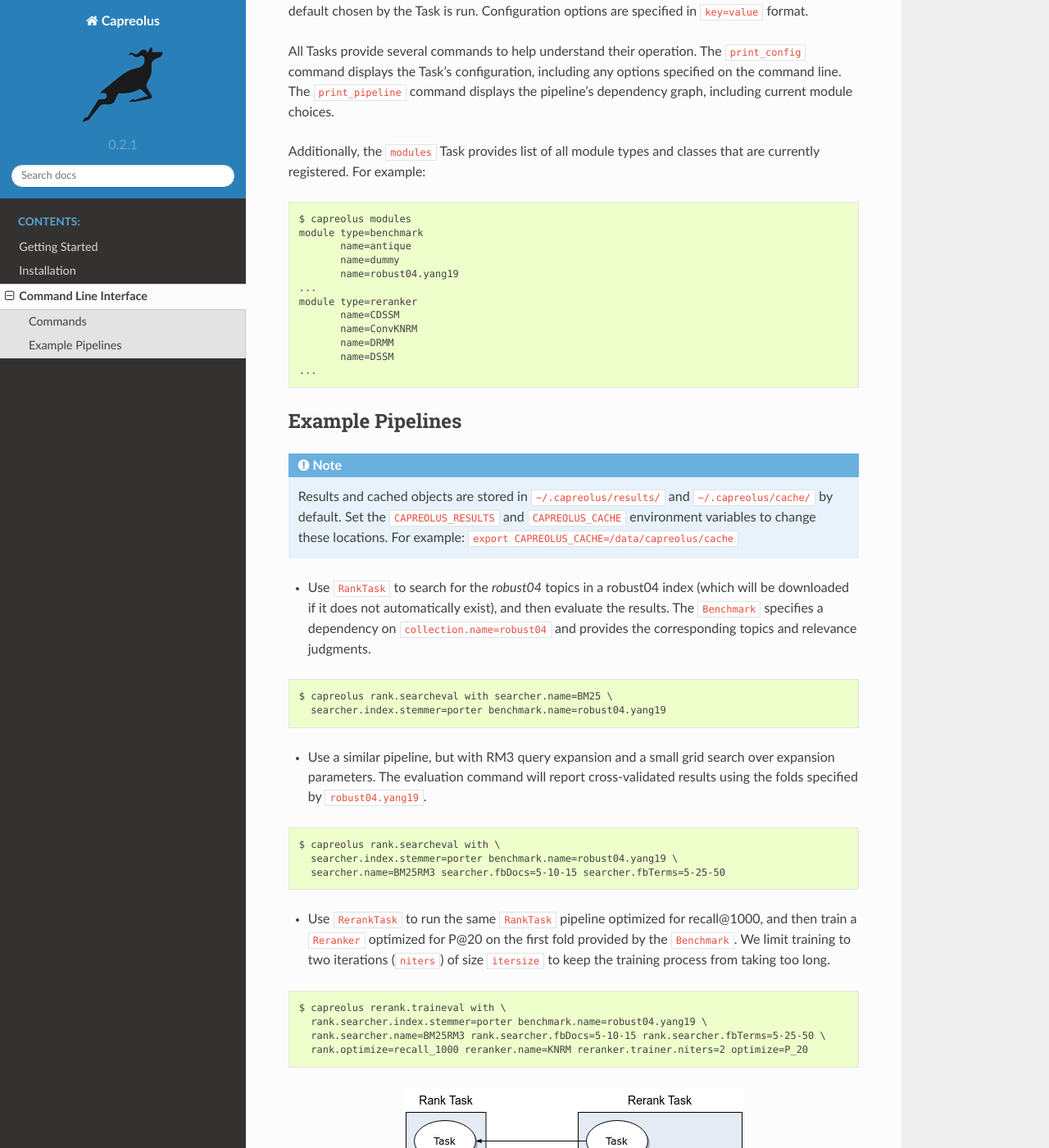
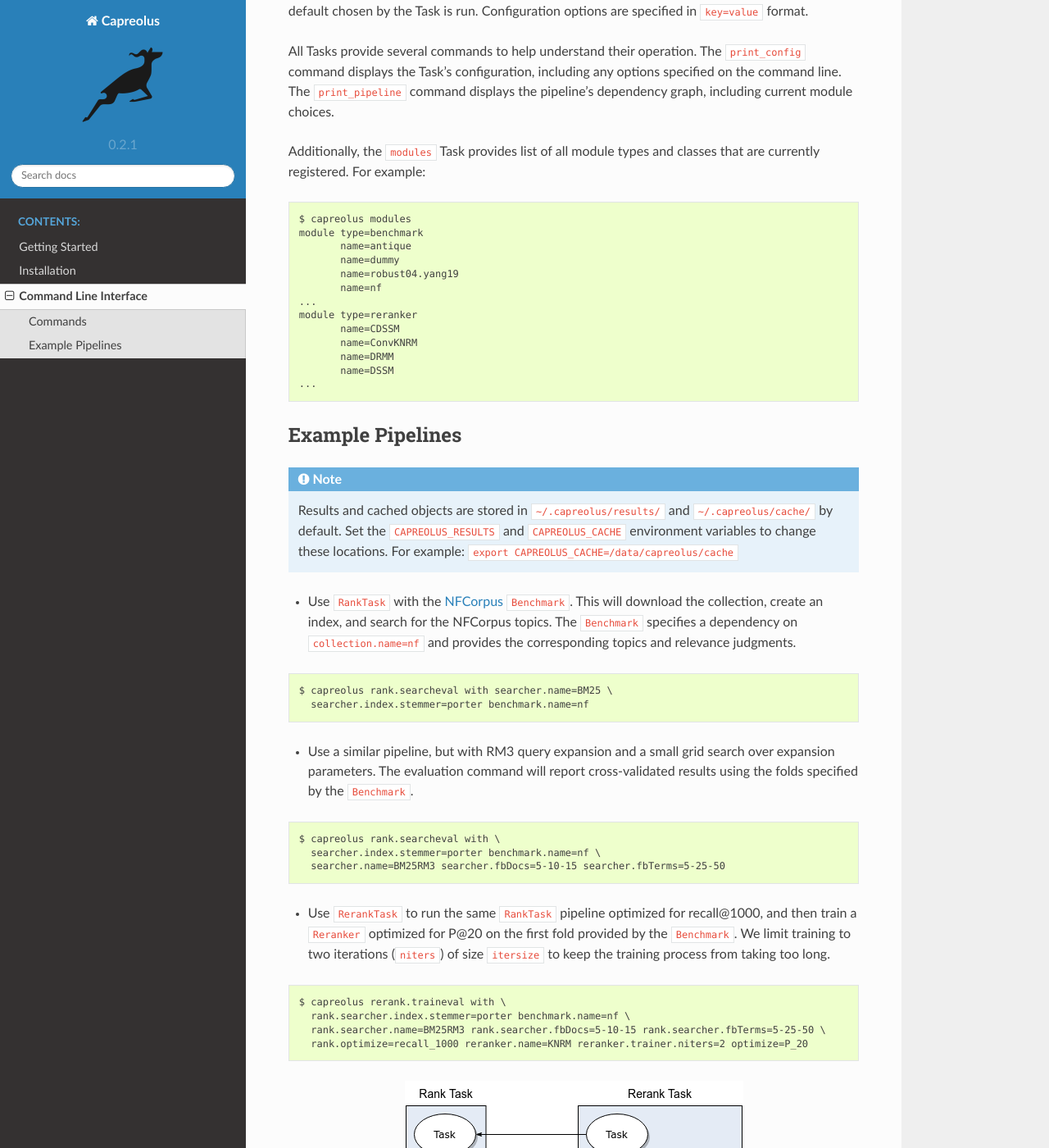
Before and after one commit to capreolus-ir/capreolus, a Sphinx documentation site: the page built from docs/cli.md, in a window 1280 px wide and 1400 px high, scrolled down 579 px. Shown: the whole window at 82% size. Built offline with Sphinx 7.4.7 and the Read the Docs theme 2.0.0, drawn with Linux system fonts in a browser that asks for light colours; some of the changed text lies outside the part shown.

Commit message:
cli update

````diff
--- a/docs/cli.md
+++ b/docs/cli.md
@@ -22,6 +22,7 @@
        name=antique
        name=dummy
        name=robust04.yang19
+       name=nf
 ...
 module type=reranker
        name=CDSSM
@@ -37,18 +38,18 @@
 .. note:: Results and cached objects are stored in ``~/.capreolus/results/`` and ``~/.capreolus/cache/`` by default. Set the ``CAPREOLUS_RESULTS`` and ``CAPREOLUS_CACHE`` environment variables to change these locations. For example: ``export CAPREOLUS_CACHE=/data/capreolus/cache``
 ```
 
-- Use `RankTask` to search for the *robust04* topics in a robust04 index (which will be downloaded if it does not automatically exist), and then evaluate the results. The `Benchmark` specifies a dependency on `collection.name=robust04` and provides the corresponding topics and relevance judgments.
+- Use `RankTask` with the [NFCorpus](https://www.cl.uni-heidelberg.de/statnlpgroup/nfcorpus/) `Benchmark`. This will download the collection, create an index, and search for the NFCorpus topics. The `Benchmark` specifies a dependency on `collection.name=nf` and provides the corresponding topics and relevance judgments.
 
 ```
 $ capreolus rank.searcheval with searcher.name=BM25 \
-  searcher.index.stemmer=porter benchmark.name=robust04.yang19
+  searcher.index.stemmer=porter benchmark.name=nf
 ```
 
-- Use a similar pipeline, but with RM3 query expansion and a small grid search over expansion parameters. The evaluation command will report cross-validated results using the folds specified by `robust04.yang19`.
+- Use a similar pipeline, but with RM3 query expansion and a small grid search over expansion parameters. The evaluation command will report cross-validated results using the folds specified by the `Benchmark`.
 
 ```
 $ capreolus rank.searcheval with \
-  searcher.index.stemmer=porter benchmark.name=robust04.yang19 \
+  searcher.index.stemmer=porter benchmark.name=nf \
   searcher.name=BM25RM3 searcher.fbDocs=5-10-15 searcher.fbTerms=5-25-50
 ```
 
@@ -56,11 +57,11 @@
 
 ```
 $ capreolus rerank.traineval with \
-  rank.searcher.index.stemmer=porter benchmark.name=robust04.yang19 \
+  rank.searcher.index.stemmer=porter benchmark.name=nf \
   rank.searcher.name=BM25RM3 rank.searcher.fbDocs=5-10-15 rank.searcher.fbTerms=5-25-50 \
   rank.optimize=recall_1000 reranker.name=KNRM reranker.trainer.niters=2 optimize=P_20
 ```
 
 <img src="_static/reranktask.png" style="display: block; margin-left: auto; margin-right: auto">
 
-- The `ReRerankTask` demonstrates pipeline flexibility by adding a second reranking step on top of the output from `RerankTask`. Run `capreolus rererank.traineval` to see the configuration options it expects. *(Hint: it consists of a `RankTask` name `rank` as before, followed by a `RerankTask` named `rerank1`, followed by another `RerankTask` named `rerank2`.)*
+- The `ReRerankTask` demonstrates pipeline flexibility by adding a second reranking step on top of the output from `RerankTask`. Run `capreolus rererank.print_config` to see the configuration options it expects. *(Hint: it consists of a `RankTask` name `rank` as before, followed by a `RerankTask` named `rerank1`, followed by another `RerankTask` named `rerank2`.)*
````
